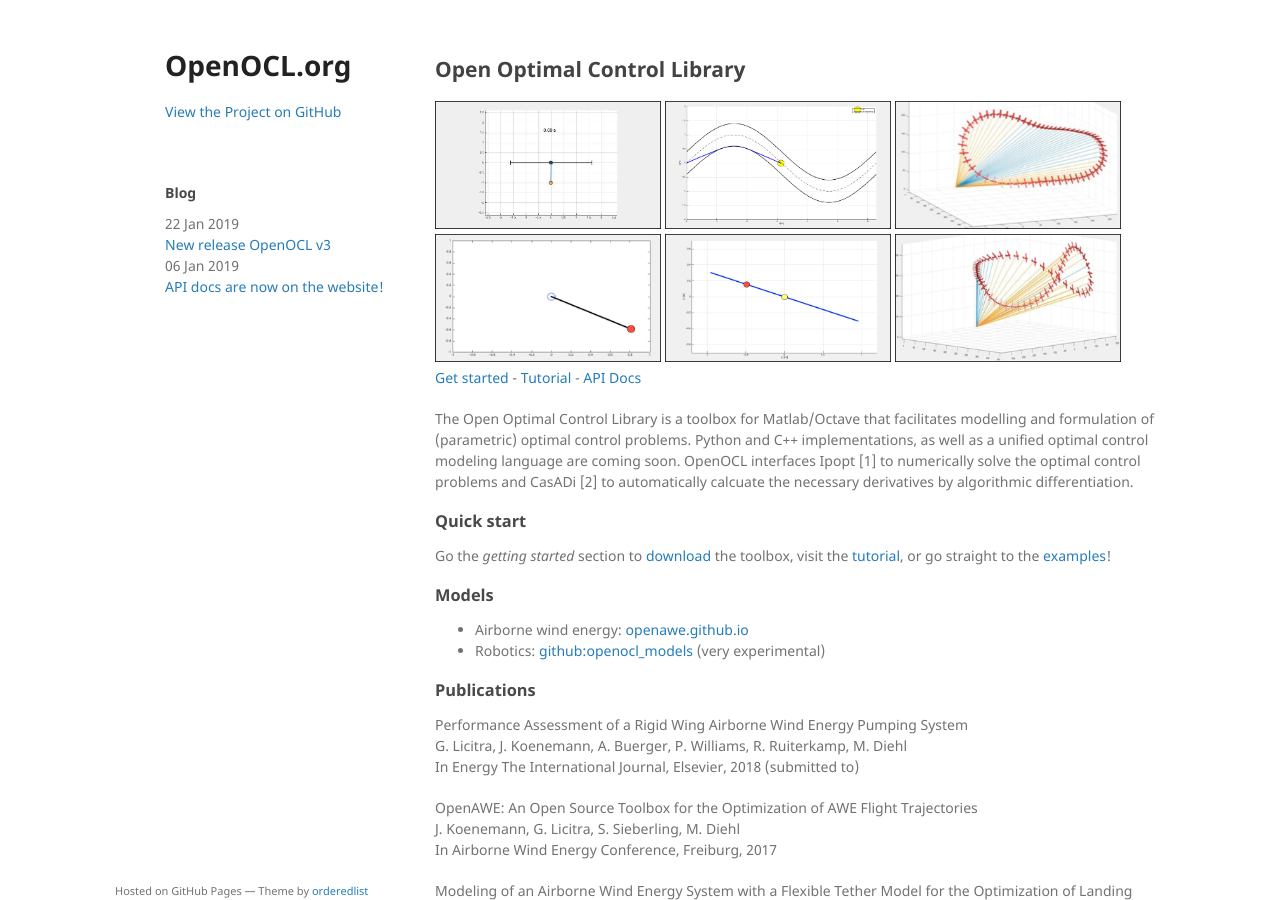
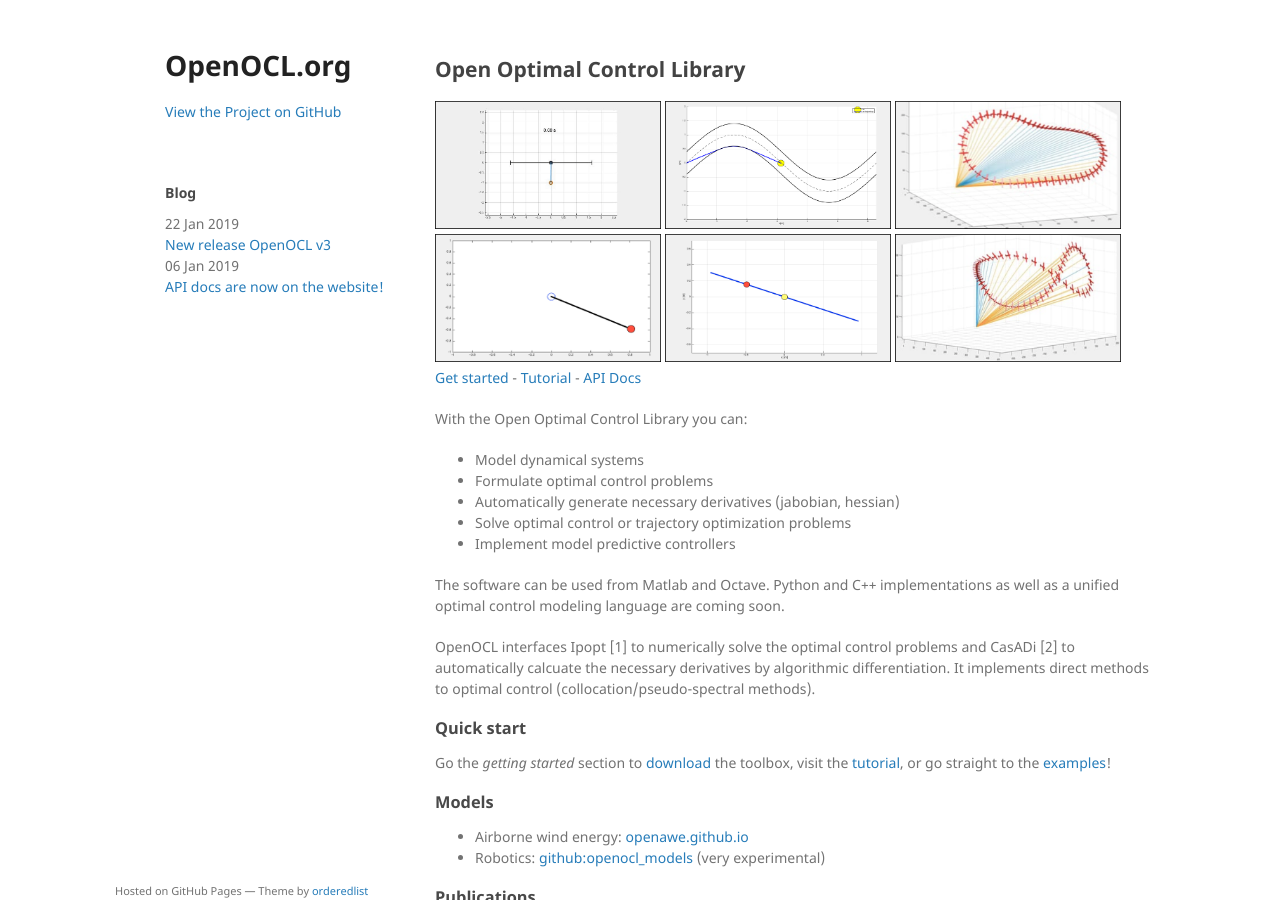
Before and after one commit to OpenOCL/openocl.github.io, a Jekyll site: the page built from index.md, in a window 1280 px wide and 900 px high. Built offline with Jekyll 4.4.1, drawn with Linux system fonts in a browser that asks for light colours; our own code applies the rules of GitHub Pages for plain Markdown files.

Commit message:
Update index.md

```diff
--- a/index.md
+++ b/index.md
@@ -6,7 +6,16 @@
 <img src="https://openocl.org/imgs/pend.png" width="31%"> <img src="https://openocl.org/imgs/ballbeam.png" width="31%"> <img src="https://openocl.org/imgs/lemn.png" width="31%">
 [Get started](get-started.md) - [Tutorial](tutorial.md) - [API Docs](api-docs.md)
 
-The Open Optimal Control Library is a toolbox for Matlab/Octave that facilitates modelling and formulation of (parametric) optimal control problems. Python and C++ implementations, as well as a unified optimal control modeling language are coming soon. OpenOCL interfaces Ipopt [1] to numerically solve the optimal control problems and CasADi [2] to automatically calcuate the necessary derivatives by algorithmic differentiation.
+With the Open Optimal Control Library you can:
+* Model dynamical systems
+* Formulate optimal control problems
+* Automatically generate necessary derivatives (jabobian, hessian)
+* Solve optimal control or trajectory optimization problems
+* Implement model predictive controllers
+
+The software can be used from Matlab and Octave. Python and C++ implementations as well as a unified optimal control modeling language are coming soon.
+
+OpenOCL interfaces Ipopt [1] to numerically solve the optimal control problems and CasADi [2] to automatically calcuate the necessary derivatives by algorithmic differentiation. It implements direct methods to optimal control (collocation/pseudo-spectral methods).
 
 ### Quick start
 
```
